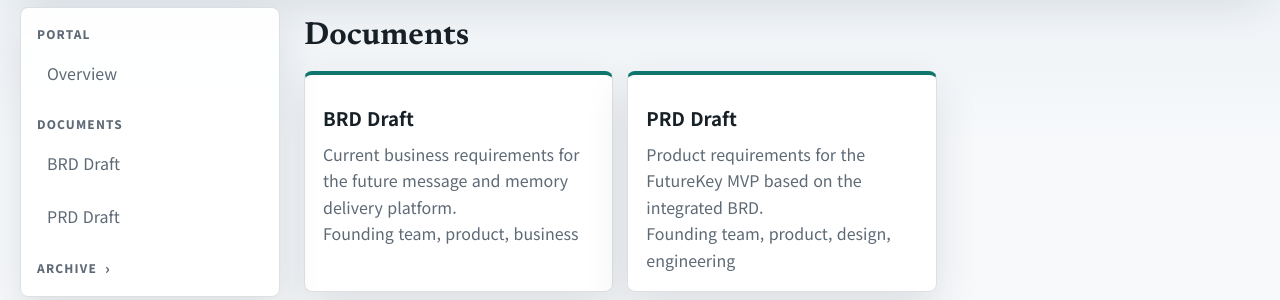
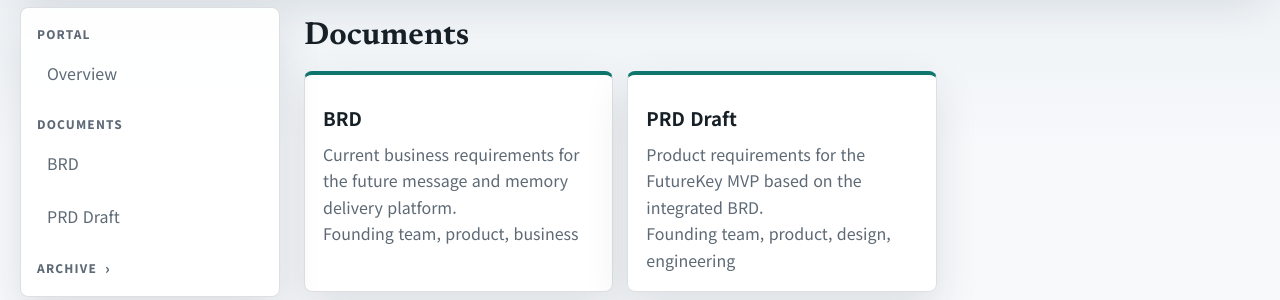
Before and after one commit to samuelyoo/mfromf-app, a Jekyll site: the page built from docs/index.md, in a window 1280 px wide. Shown: the part 123-423 px from the top of the page. Built offline with Jekyll 4.4.1, drawn with Linux system fonts in a browser that asks for light colours.

Commit message:
feat: BRD finalized (remove Draft label); fix TOC scrollable overflow

```diff
--- a/docs/_data/published_docs.yml
+++ b/docs/_data/published_docs.yml
@@ -1,5 +1,5 @@
 - slug: brd
-  title: BRD Draft
+  title: BRD
   section: Product Strategy
   source: BRD.md
   summary: Current business requirements for the future message and memory delivery platform.
--- a/docs/assets/css/site.css
+++ b/docs/assets/css/site.css
@@ -523,6 +523,8 @@ pre {
   position: sticky;
   top: 24px;
   padding: 16px;
+  max-height: calc(100vh - 48px);
+  overflow-y: auto;
 }
 
 .doc-toc nav {
```
Also changed, not shown: docs/BRD.md (+1 -0 lines).
